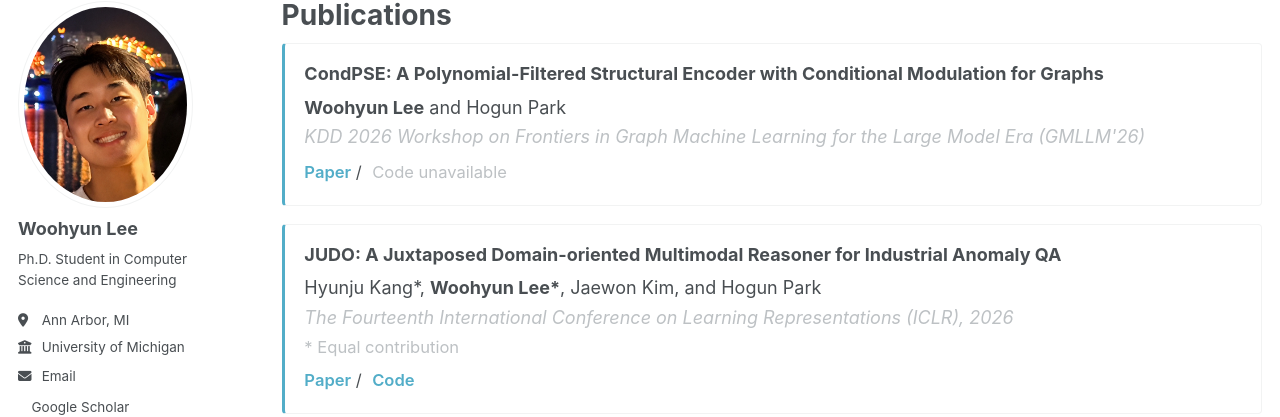
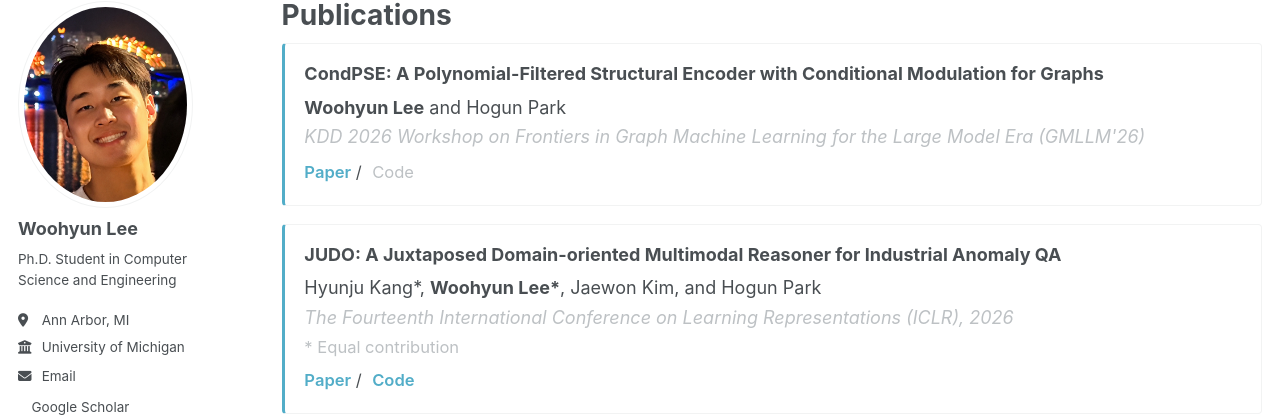
Before and after one commit to woodavid31/woodavid31.github.io, a Jekyll site: the page built from _pages/publications.html, in a window 1280 px wide. Shown: the part 100-517 px from the top of the page. Built offline with Jekyll 4.4.1, drawn with Linux system fonts in a browser that asks for light colours; a style sheet for code colours, icons or effects is not loaded.

Commit message:
Simplify unavailable code label

```diff
--- a/_pages/publications.html
+++ b/_pages/publications.html
@@ -13,7 +13,7 @@ author_profile: true
     <p class="publication-links">
       <a href="https://arxiv.org/pdf/2607.25169">Paper</a>
       <span aria-hidden="true">/</span>
-      <span class="publication-link-unavailable">Code unavailable</span>
+      <span class="publication-link-unavailable">Code</span>
     </p>
   </article>
 
```
